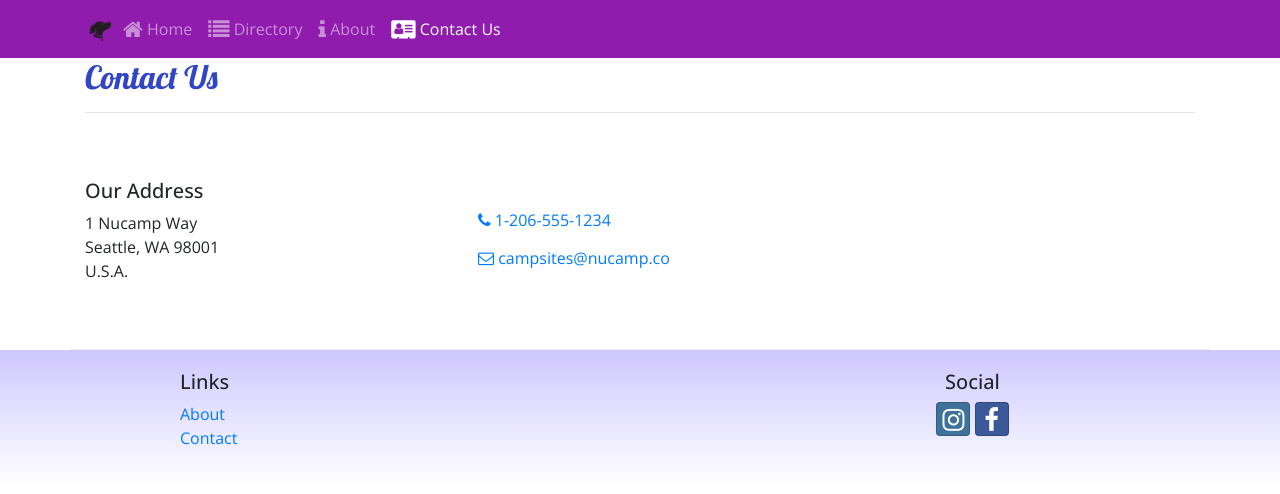
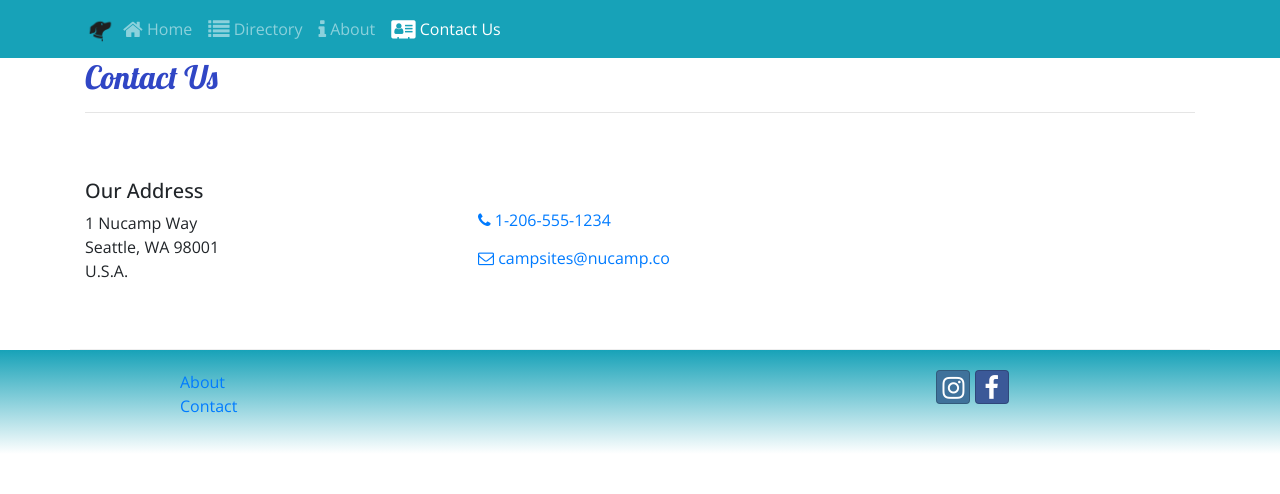
Before and after one commit to jvpink200/react-dog-adoption, a React (Create React App) app: page /contactus in a window 1280 px wide. Shown: the top 494 px of the page. Built offline with nearby package versions, Linux system fonts and the light colour scheme.

Commit message:
updated header and footer

```diff
--- a/src/App.css
+++ b/src/App.css
@@ -27,7 +27,7 @@ h2 {
 }
 
 .site-footer {
-    background-image: linear-gradient(#CEC8FF, white);
+    background-image: linear-gradient(#17A2B8, white);
     padding: 20px 0;
 }
 
@@ -43,5 +43,5 @@ h2 {
 }
 
 .navbar-dark {
-    background-color: #901CAD;
+    background-color: #17A2B8;
 }
--- a/src/components/FooterComponent.js
+++ b/src/components/FooterComponent.js
@@ -7,14 +7,12 @@ function Footer(props) {
             <div className="container">
                 <div className="row">
                     <div className="col-4 col-sm-6 offset-1">
-                        <h5>Links</h5>
                         <ul className="list-unstyled">
                             <li><Link to='/aboutus'>About</Link></li>
                             <li><Link to='/contactus'>Contact</Link></li>
                         </ul>
                     </div>
                     <div className="col-6 col-sm-5 text-center">
-                        <h5>Social</h5>
                         <a className="btn btn-social-icon btn-instagram" href="http://instagram.com/"><i className="fa fa-instagram" /></a>{' '}
                         <a className="btn btn-social-icon btn-facebook" href="http://www.facebook.com/"><i className="fa fa-facebook" /></a>{' '}
                     </div>
--- a/src/components/HeaderComponent.js
+++ b/src/components/HeaderComponent.js
@@ -24,7 +24,7 @@ class Header extends Component {
             <React.Fragment>
                 <Navbar dark sticky="top" expand="md">
                     <div className="container">
-                        <NavbarBrand className="mr-auto" href="/"><img src="/assets/images/dog_logo.png" height="30" width="30" alt="NuCamp Logo" /></NavbarBrand>
+                        <NavbarBrand className="mr-auto" href="/"><img src="/assets/images/dog_logo.png" height="30" width="30" alt="dog Logo" /></NavbarBrand>
                         <NavbarToggler onClick={this.toggleNav} />
                         <Collapse isOpen={this.state.isNavOpen} navbar>
                             <Nav navbar>
```
